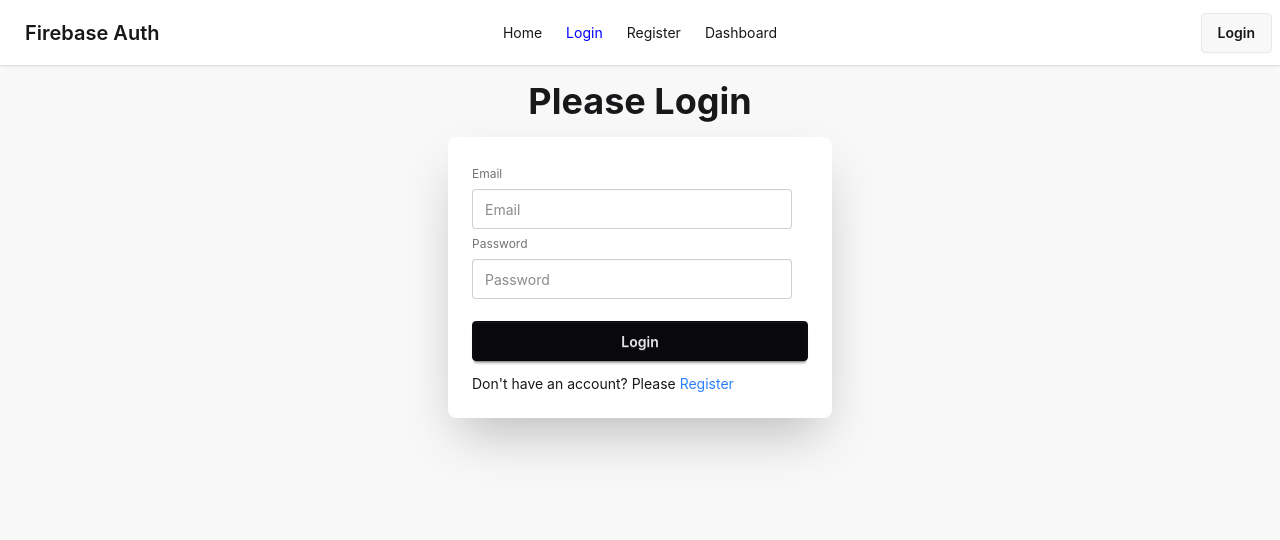
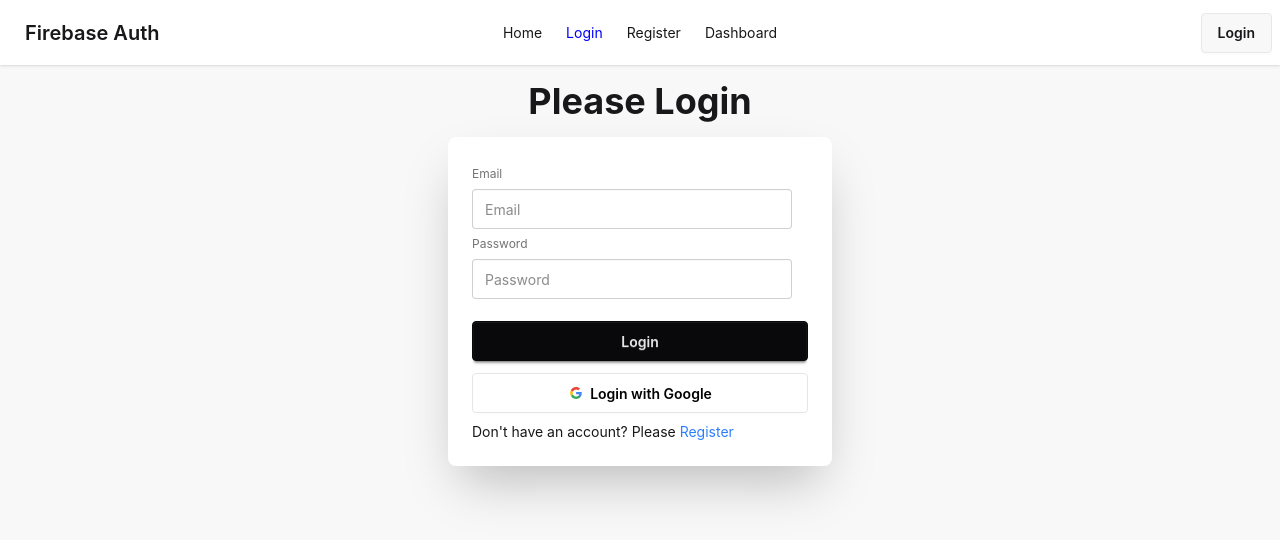
Before and after one commit to shompaaa/react-firebase-auth-integration, a React (Vite) app: page /login in a window 1280 px wide. Shown: the top 540 px of the page. Built offline with nearby package versions, Linux system fonts and the light colour scheme; no server answers.

Commit message:
Auth Redirect and Social Sign In

```diff
--- a/src/context/AuthContext/AuthProvider.jsx
+++ b/src/context/AuthContext/AuthProvider.jsx
@@ -1,6 +1,6 @@
 import React, { useEffect, useState } from 'react';
 import { AuthContext } from './AuthContext';
-import { createUserWithEmailAndPassword, onAuthStateChanged, signInWithEmailAndPassword, signOut } from 'firebase/auth';
+import { createUserWithEmailAndPassword, GoogleAuthProvider, onAuthStateChanged, signInWithEmailAndPassword, signInWithPopup, signOut } from 'firebase/auth';
 import { auth } from '../../Firebase/firebase.init';
 
 const AuthProvider = ({children}) => {
@@ -8,14 +8,21 @@
     const [user, setUser] = useState(null)
     const [loading, setLoading] = useState(true)
 
+    const googleProvider = new GoogleAuthProvider()
+
     //Create User Info
     const createUser =(email,password) =>{
         return createUserWithEmailAndPassword(auth,email,password)
     }
 
-    //Sign In User Info
+    //Sign In User Info with email & password
     const signInUser = (email,password) =>{
         return signInWithEmailAndPassword(auth,email,password)
+    }
+
+    //Sign In User with google
+    const googleSignIn = () =>{
+        return signInWithPopup(auth, googleProvider)
     }
 
     //Sign Out User Info
@@ -43,6 +50,7 @@
         loading,
         createUser,
         signInUser,
+        googleSignIn,
         signOutUser,
 
     }
--- a/src/pages/Login/Login.jsx
+++ b/src/pages/Login/Login.jsx
@@ -1,9 +1,11 @@
 import React, { useContext } from "react";
-import { Link } from "react-router";
+import { Link, useLocation, useNavigate } from "react-router";
 import { AuthContext } from "../../context/AuthContext/AuthContext";
 
 const Login = () => {
-  const { signInUser } = useContext(AuthContext);
+  const { signInUser, googleSignIn } = useContext(AuthContext);
+  const location = useLocation();
+  const navigate = useNavigate();
 
   const handleLogin = (e) => {
     e.preventDefault();
@@ -13,10 +15,19 @@
     signInUser(email, password)
       .then((result) => {
         console.log(result);
-        e.target.reset()
+        e.target.reset();
+        navigate(location?.state || "/");
       })
       .catch((error) => console.log(error));
   };
+
+  const handleGoogleLogin = ()=>{
+        googleSignIn().then(result =>{
+            console.log(result.user);
+            navigate(location?.state || "/")
+        }).catch(error =>console.log(error))
+
+  }
 
   return (
     <div className="bg-base-200 min-h-screen max-w-full">
@@ -47,6 +58,37 @@
                 <button className="btn btn-neutral mt-4">Login</button>
               </fieldset>
             </form>
+            {/* Google Login */}
+            <button onClick={handleGoogleLogin} className="btn bg-white text-black border-[#e5e5e5]">
+              <svg
+                aria-label="Google logo"
+                width="16"
+                height="16"
+                xmlns="http://www.w3.org/2000/svg"
+                viewBox="0 0 512 512"
+              >
+                <g>
+                  <path d="m0 0H512V512H0" fill="#fff"></path>
+                  <path
+                    fill="#34a853"
+                    d="M153 292c30 82 118 95 171 60h62v48A192 192 0 0190 341"
+                  ></path>
+                  <path
+                    fill="#4285f4"
+                    d="m386 400a140 175 0 0053-179H260v74h102q-7 37-38 57"
+                  ></path>
+                  <path
+                    fill="#fbbc02"
+                    d="m90 341a208 200 0 010-171l63 49q-12 37 0 73"
+                  ></path>
+                  <path
+                    fill="#ea4335"
+                    d="m153 219c22-69 116-109 179-50l55-54c-78-75-230-72-297 55"
+                  ></path>
+                </g>
+              </svg>
+              Login with Google
+            </button>
             <div>
               <p>
                 Don't have an account? Please{" "}
--- a/src/routes/PrivateRoutes/PrivateRoutes.jsx
+++ b/src/routes/PrivateRoutes/PrivateRoutes.jsx
@@ -1,16 +1,19 @@
 import React, { useContext } from "react";
 import { AuthContext } from "../../context/AuthContext/AuthContext";
-import { Navigate } from "react-router";
+import { Navigate, useLocation } from "react-router";
 
 const PrivateRoutes = ({ children }) => {
   const { user, loading } = useContext(AuthContext);
+  const location = useLocation()
+
+
   if (loading) {
     return <span className="loading loading-bars loading-lg"></span>;
   }
   if (user) {
     return children;
   }
-  return <Navigate to="/login"></Navigate>;
+  return <Navigate state={location?.pathname} to="/login"></Navigate>;
 };
 
 export default PrivateRoutes;
```
